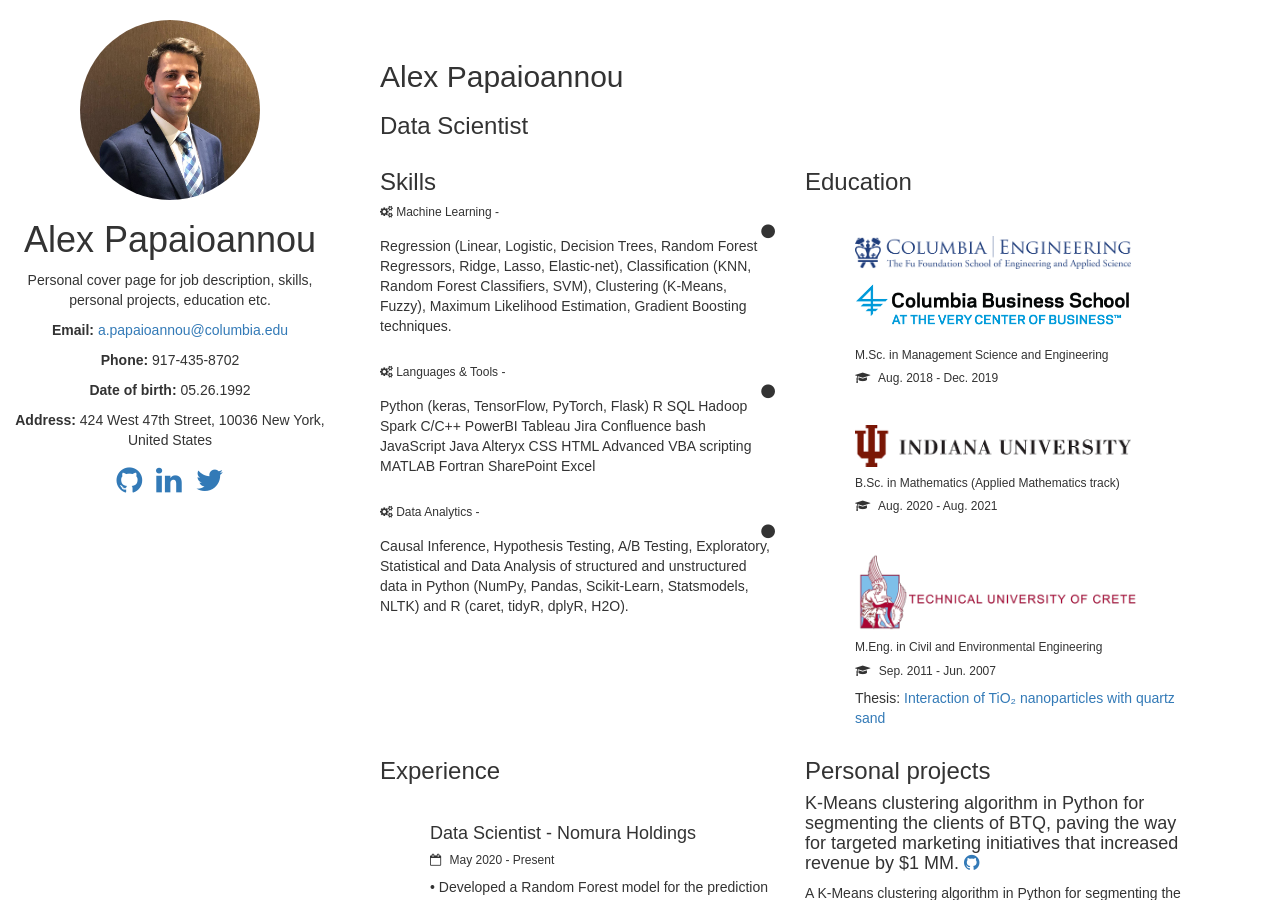
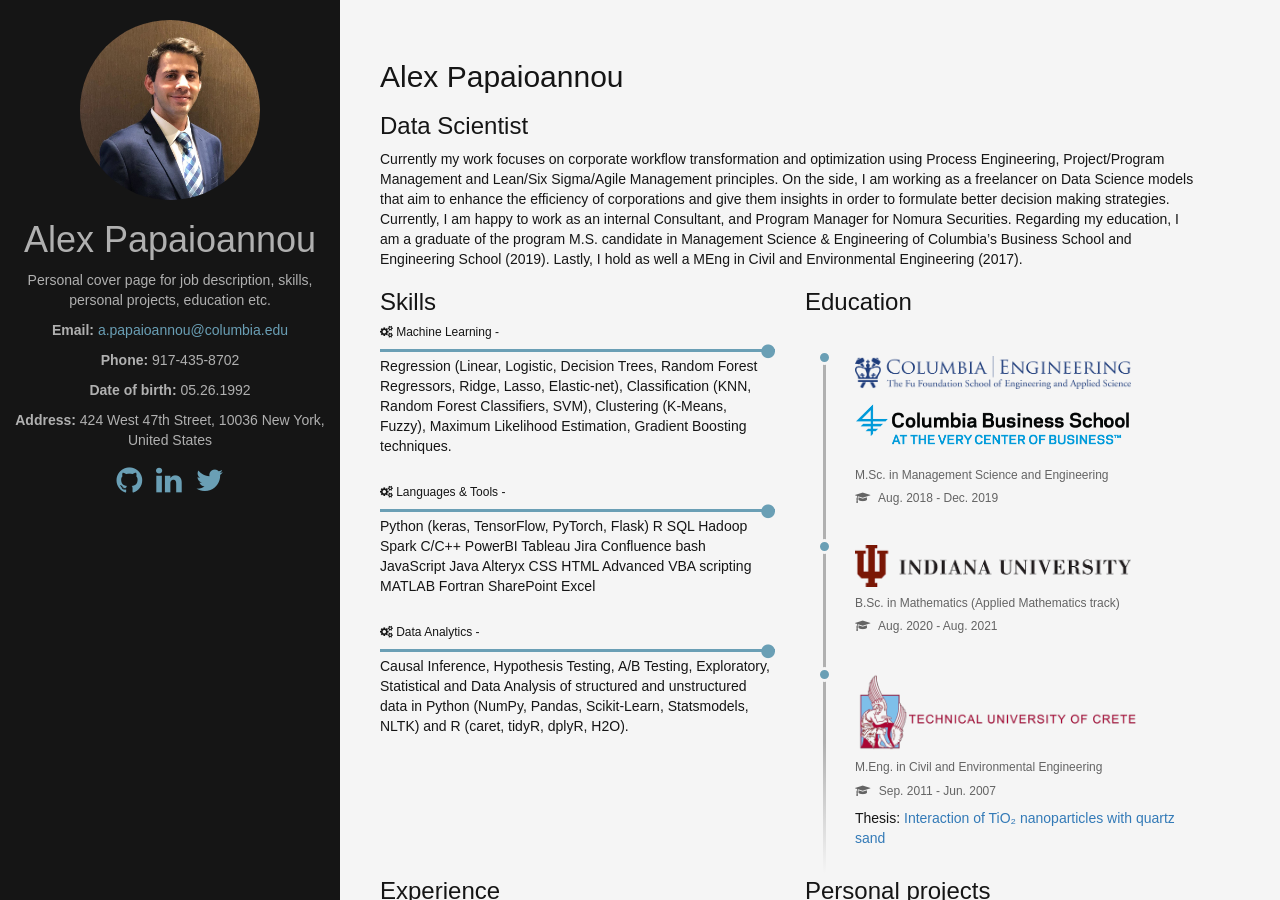
Before and after one commit to alex-papaioannou/home, a Jekyll site: the page built from index.html, in a window 1280 px wide and 900 px high. Built offline with Jekyll 4.4.1, drawn with Linux system fonts in a browser that asks for light colours; nearby versions of some CDN libraries; part of the change alters nothing that is shown.

Commit message:
Update _config.yml
Signed-off-by: Alex Papaioannou <a.papaioannou@columbia.edu>

```diff
--- a/_config.yml
+++ b/_config.yml
@@ -1,3 +1,77 @@
+# # Welcome to Jekyll!
+# #
+# # This config file is meant for settings that affect your whole blog, values
+# # which you are expected to set up once and rarely need to edit after that.
+# # For technical reasons, this file is *NOT* reloaded automatically when you use
+# # 'jekyll serve'. If you change this file, please restart the server process.
+
+# # Site settings
+# name: Alex Papaioannou # Your name.
+# email: a.papaioannou@columbia.edu # Your email
+
+# # Use consideration when using these, publicly available contact information
+# # and place of residence is not something you might want to have.
+# tagline: Personal cover page for job description, skills, personal projects, education etc. # Appears on the sidebar bellow your name.
+# address: 424 West 47th Street, 10036 New York, United States # Your address
+# phone: 917-435-8702 # Your phone number
+# dob: 05.26.1992 # Your date of birth
+# image: '/assets/images/AP_professional_photo_squared.jpg'
+# title: Data Scientist # Your title eg. Writer, programmer, welder, etc.
+# github_username:  alex-papaioannou # Your github username
+# linkedin_url: https://www.linkedin.com/in/apapaio/ # Your linkedin public url
+# twitter_handle: alexpap2018 # Your twitter handle
+
+# abstract: > # Here you should write a brief summary about yourself.
+# #  Currently my work focuses on corporate workflow transformation and optimization using Process Engineering, Project/Program Management and Lean/Six Sigma/Agile Management principles.
+
+# #  On the side, I am working as a freelancer on Data Science models that aim to enhance the efficiency of corporations and give them insights in order to formulate better decision making strategies.
+
+# #  Currently, I am happy to work as an internal Consultant, and Program Manager for Nomura Securities.
+
+# #  Regarding my education, I am a graduate of the program M.S. candidate in Management Science & Engineering of Columbia’s  Business School and Engineering School (2019). Lastly, I hold as well a MEng in Civil and Environmental Engineering (2017).
+
+# #  At Goldman Sachs I have been developing automated data pipelines and production scripts, leveraging software engineering and data science principles, in order to accomplish risk mitigation, make trading systems more efficient, and reduce the need of manual human intervention during the trade life cycle.
+
+# #  I hold a M.S. Operations Research from Columbia University (2019) and a B.S. in Applied & Pure Math from Indiana University.
+
+# #  If you need any further information, please feel free to contact me by email at a.papaioannou@columbia.edu
+
+# #core characteristics:
+# #-meticulous and detail/exception oriented
+# #-professional experience in 2 fast paced IBs+fintech startup
+# #-hands-on experience in finance (both front office and middle office functions), project management, data science, DevOps, systems, machine learning, time series analysis, PROD automation using Python, Gitlab, AWS, Kafka, Spark, Docker, Kubernetes, SQL
+# #-bachelors and masters degrees in math and engineering and 4+ years of research in engineering and financial mathematics
+# #-professionally mature, adaptable and able to change priorities quickly and work on multiple projects concurrently when roadblocks/dependencies come up
+
+# description: > # Description for site meta, used by search engines.
+#   #Personal cover page for this test user.
+# # theme: jekyll-theme-hydejack
+# # remote_theme: theme-default-blue # Color theme for the site.
+# plugins:
+#   - jekyll-remote-theme
+# remote_theme: ngzhio/jekyll-theme-hamilton
+# # Localization
+# projects: Personal projects
+# skills: Skills
+# languages: Language
+# hobbies: Hobbies
+# experience: Experience
+# education: Education
+# email_text: Email
+# phone_text: Phone
+# dob_text: Date of birth
+# address_text: Address
+
+# baseurl: ""
+
+# # Build settings
+# markdown: kramdown
+
+# plugins:
+#   - jekyll-image-size
+
+# sass:
+#     sass_dir: _sass
 # Welcome to Jekyll!
 #
 # This config file is meant for settings that affect your whole blog, values
@@ -17,39 +91,23 @@ phone: 917-435-8702 # Your phone number
 dob: 05.26.1992 # Your date of birth
 image: '/assets/images/AP_professional_photo_squared.jpg'
 title: Data Scientist # Your title eg. Writer, programmer, welder, etc.
-github_username:  alex-papaioannou # Your github username
+github_username:  apapaioannou92 # Your github username
 linkedin_url: https://www.linkedin.com/in/apapaio/ # Your linkedin public url
 twitter_handle: alexpap2018 # Your twitter handle
 
 abstract: > # Here you should write a brief summary about yourself.
-#  Currently my work focuses on corporate workflow transformation and optimization using Process Engineering, Project/Program Management and Lean/Six Sigma/Agile Management principles.
+  Currently my work focuses on corporate workflow transformation and optimization using Process Engineering, Project/Program Management and Lean/Six Sigma/Agile Management principles.
 
-#  On the side, I am working as a freelancer on Data Science models that aim to enhance the efficiency of corporations and give them insights in order to formulate better decision making strategies.
+  On the side, I am working as a freelancer on Data Science models that aim to enhance the efficiency of corporations and give them insights in order to formulate better decision making strategies.
 
-#  Currently, I am happy to work as an internal Consultant, and Program Manager for Nomura Securities.
+  Currently, I am happy to work as an internal Consultant, and Program Manager for Nomura Securities.
 
-#  Regarding my education, I am a graduate of the program M.S. candidate in Management Science & Engineering of Columbia’s  Business School and Engineering School (2019). Lastly, I hold as well a MEng in Civil and Environmental Engineering (2017).
-
-#  At Goldman Sachs I have been developing automated data pipelines and production scripts, leveraging software engineering and data science principles, in order to accomplish risk mitigation, make trading systems more efficient, and reduce the need of manual human intervention during the trade life cycle.
-
-#  I hold a M.S. Operations Research from Columbia University (2019) and a B.S. in Applied & Pure Math from Indiana University.
-
-#  If you need any further information, please feel free to contact me by email at a.papaioannou@columbia.edu
-
-#core characteristics:
-#-meticulous and detail/exception oriented
-#-professional experience in 2 fast paced IBs+fintech startup
-#-hands-on experience in finance (both front office and middle office functions), project management, data science, DevOps, systems, machine learning, time series analysis, PROD automation using Python, Gitlab, AWS, Kafka, Spark, Docker, Kubernetes, SQL
-#-bachelors and masters degrees in math and engineering and 4+ years of research in engineering and financial mathematics
-#-professionally mature, adaptable and able to change priorities quickly and work on multiple projects concurrently when roadblocks/dependencies come up
+  Regarding my education, I am a graduate of the program M.S. candidate in Management Science & Engineering of Columbia’s  Business School and Engineering School (2019). Lastly, I hold as well a MEng in Civil and Environmental Engineering (2017).
 
 description: > # Description for site meta, used by search engines.
   #Personal cover page for this test user.
-# theme: jekyll-theme-hydejack
-# remote_theme: theme-default-blue # Color theme for the site.
-plugins:
-  - jekyll-remote-theme
-remote_theme: ngzhio/jekyll-theme-hamilton
+theme: theme-default-blue # Color theme for the site.
+
 # Localization
 projects: Personal projects
 skills: Skills
```
